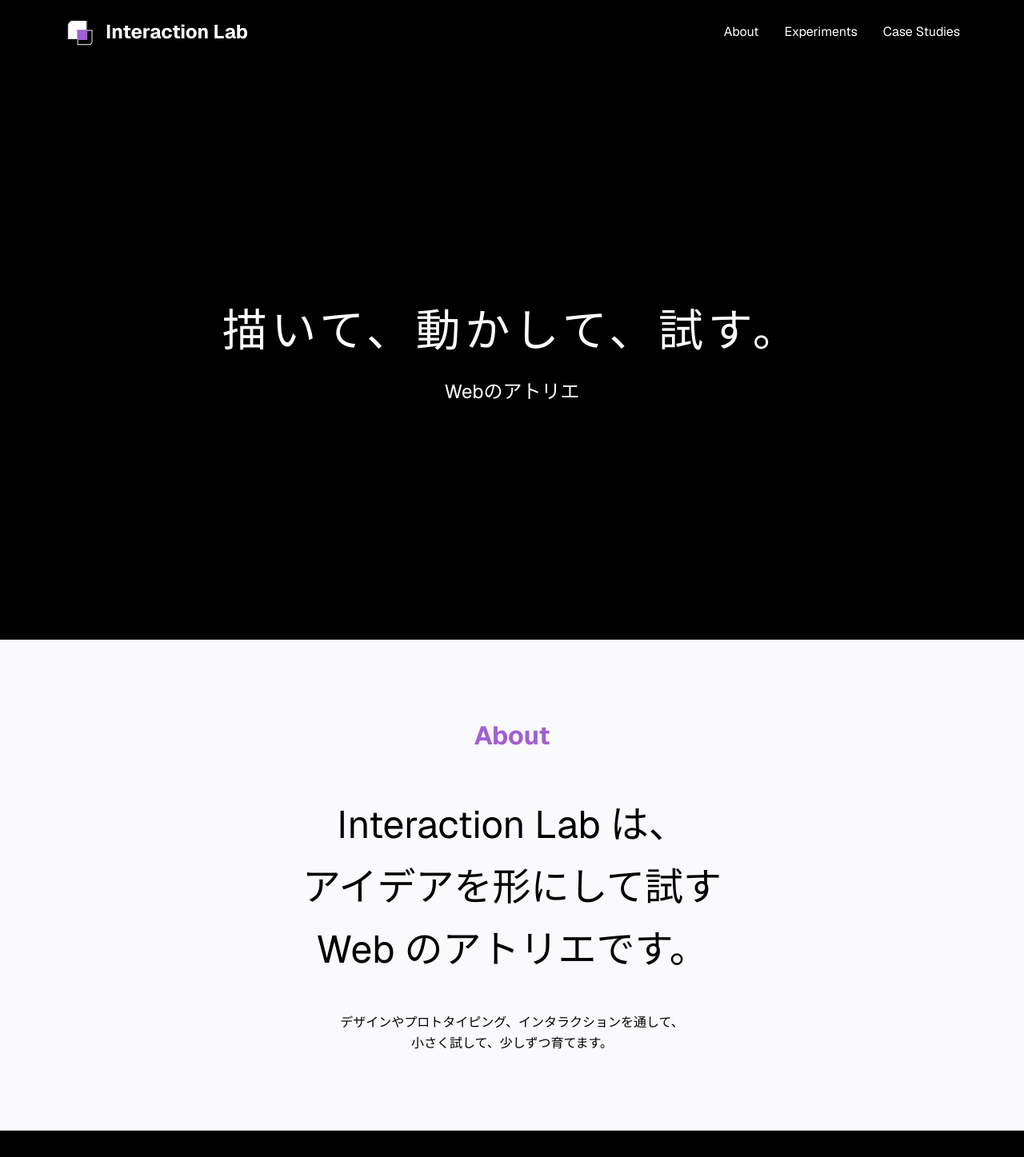
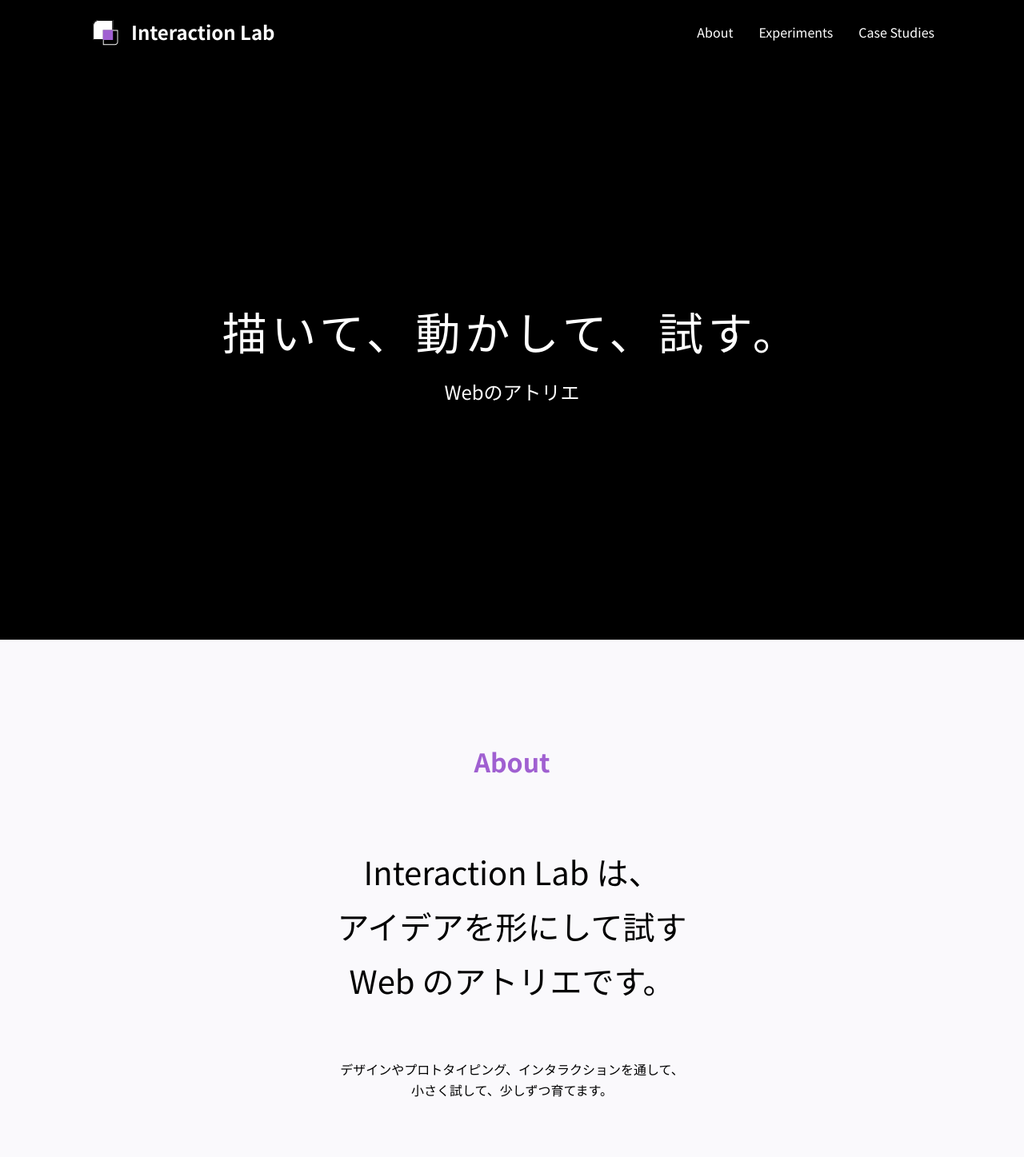
Before and after one commit to hamltail/interaction-lab, a Next.js app: page / in a window 1280 px wide. Shown: the top 1447 px of the page at 80% size. Built offline with nearby package versions, Linux system fonts and the light colour scheme.

Commit message:
フォントスタイルをTailwind CSS v4に対応

```diff
--- a/src/app/globals.css
+++ b/src/app/globals.css
@@ -3,8 +3,10 @@
 @theme {
   --color-brand-primary: #A060D1;
   --color-brand-surface: #FAF9FC;
+  --font-en: var(--font-barlow);
+  --font-ja: var(--font-noto);
 }
 
 body {
-  font-family: Arial, Helvetica, sans-serif;
+  font-family: var(--font-noto);
 }
--- a/src/app/layout.tsx
+++ b/src/app/layout.tsx
@@ -1,9 +1,17 @@
 import type { Metadata } from "next";
-import { Geist } from "next/font/google";
+import { Barlow_Condensed, Noto_Sans_JP } from "next/font/google";
 import "./globals.css";
 
-const geist = Geist({
+const barlow = Barlow_Condensed({
   subsets: ["latin"],
+  weight: ["400", "700"],
+  variable: "--font-barlow",
+});
+
+const noto = Noto_Sans_JP({
+  subsets: ["latin"],
+  weight: ["400", "700"],
+  variable: "--font-noto",
 });
 
 export const metadata: Metadata = {
@@ -19,7 +27,7 @@ export default function RootLayout({
 }>) {
   return (
     <html lang="ja">
-      <body className={geist.className}>
+      <body className={`${barlow.variable} ${noto.variable}`}>
         {children}
       </body>
     </html>
--- a/src/components/About.tsx
+++ b/src/components/About.tsx
@@ -1,18 +1,18 @@
 export default function About() {
   return (
     <section id="about" className="bg-brand-surface text-black">
-      <div className="mx-auto max-w-[1120px] py-24 text-center">
-        <h2 className="text-[32px] font-bold text-brand-primary">About</h2>
+      <div className="mx-auto max-w-[1120px] px-8 py-32 text-center">
+        <h2 className="font-en text-[32px] font-bold text-brand-primary">About</h2>
 
-        <p className="mt-12 text-[48px] leading-relaxed">
+        <h3 className="mt-20 text-[40px] leading-[1.7]">
           Interaction Lab は、
           <br />
           アイデアを形にして試す
           <br />
           Web のアトリエです。
-        </p>
+        </h3>
 
-        <p className="mt-10 text-[16px] leading-relaxed">
+        <p className="mt-16 text-[16px] leading-relaxed">
           デザインやプロトタイピング、インタラクションを通して、
           <br />
           小さく試して、少しずつ育てます。
--- a/src/components/Footer.tsx
+++ b/src/components/Footer.tsx
@@ -5,8 +5,8 @@ export default function Footer() {
     <footer className="bg-black text-white">
       <div className="relative mx-auto max-w-[1120px] py-8">
         <div className="text-center">
-          <p className="text-xs">© 2026 Interaction Lab.</p>
-          <p className="mt-2 text-xs">Created by h-waji (hamltail)</p>
+          <p className="font-en text-xs">© 2026 Interaction Lab.</p>
+          <p className="mt-2 font-en text-xs">Created by h-waji (hamltail)</p>
         </div>
 
         <a
--- a/src/components/Header.tsx
+++ b/src/components/Header.tsx
@@ -1,23 +1,36 @@
 import Image from "next/image";
+
+const navItems = [
+  { href: "#about", label: "About" },
+  { href: "#experiments", label: "Experiments" },
+  { href: "#case-studies", label: "Case Studies" },
+];
 
 export default function Header() {
   return (
-    <header className="mx-auto flex h-20 max-w-[1120px] items-center justify-between">
-      <div className="flex items-center gap-3">
+    <header className="mx-auto flex h-20 max-w-[1120px] px-8 items-center justify-between">
+      <a href="#hero" className="flex items-center gap-3">
         <Image
           src="/images/logo.svg"
           alt="Interaction Lab"
           width={40}
           height={40}
         />
-        <div className="text-[24px] font-bold">Interaction Lab</div>
-      </div>
+        <span className="font-en text-[24px] font-bold">Interaction Lab</span>
+      </a>
 
-      <nav>
+      <nav aria-label="Main navigation">
         <ul className="flex gap-8">
-          <li><a href="#about">About</a></li>
-          <li><a href="#experiments">Experiments</a></li>
-          <li><a href="#case-studies">Case Studies</a></li>
+          {navItems.map((item) => (
+            <li key={item.href}>
+              <a
+                href={item.href}
+                className="font-en transition-colors hover:text-brand-primary"
+              >
+                {item.label}
+              </a>
+            </li>
+          ))}
         </ul>
       </nav>
     </header>
--- a/src/components/Hero.tsx
+++ b/src/components/Hero.tsx
@@ -5,7 +5,7 @@ export default function Hero() {
     <section id="hero" className="min-h-screen bg-black text-white">
       <Header />
 
-      <div className="mx-auto flex min-h-[calc(100vh-80px)] max-w-[1120px] flex-col items-center justify-center text-center">
+      <div className="mx-auto flex min-h-[calc(100vh-80px)] max-w-[1120px] px-8 flex-col items-center justify-center text-center">
         <h1 className="text-[56px] tracking-widest">
           描いて、動かして、試す。
         </h1>
```
